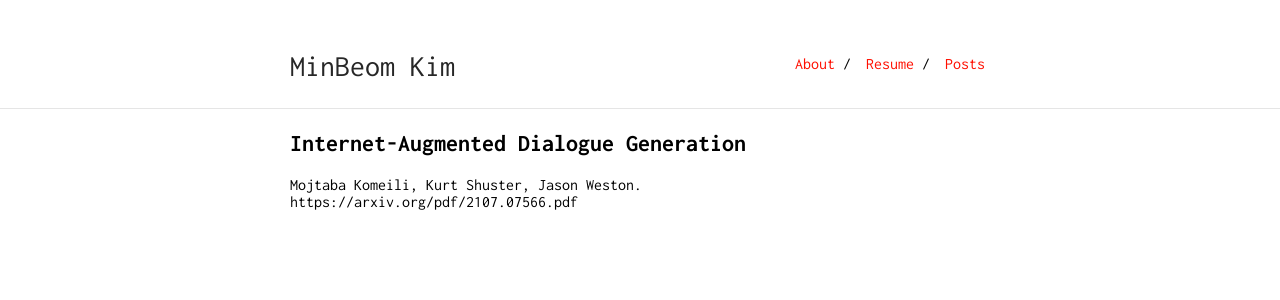
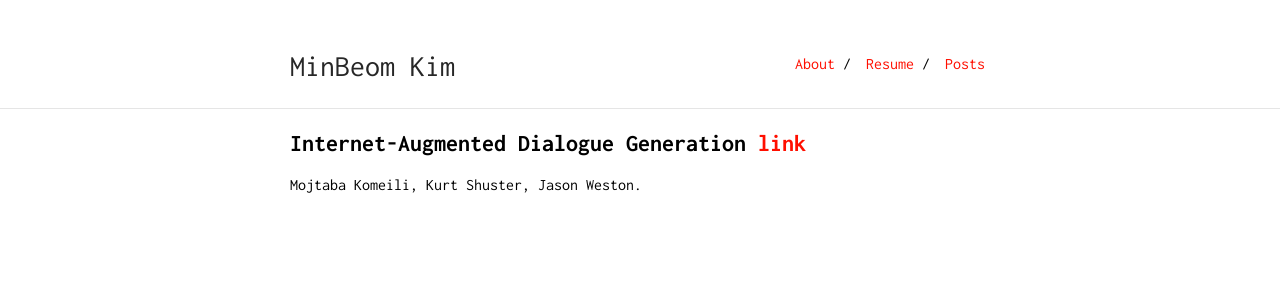
Before and after one commit to minbeomkim/minbeomkim.github.io, a Jekyll site: the page built from Post-Internet-Augmented_Dialogue_Generation.md, in a window 1280 px wide. Shown: the top 300 px of the page. Built offline with Jekyll 4.4.1, drawn with Linux system fonts in a browser that asks for light colours; our own code applies the rules of GitHub Pages for plain Markdown files.

Commit message:
Update Post-Internet-Augmented_Dialogue_Generation.md

```diff
--- a/Post-Internet-Augmented_Dialogue_Generation.md
+++ b/Post-Internet-Augmented_Dialogue_Generation.md
@@ -2,7 +2,6 @@
 layout: default
 ---
 
-## Internet-Augmented Dialogue Generation
+## Internet-Augmented Dialogue Generation  [link](https://arxiv.org/pdf/2107.07566.pdf)
 
-Mojtaba Komeili, Kurt Shuster, Jason Weston.<br/>
-https://arxiv.org/pdf/2107.07566.pdf
+Mojtaba Komeili, Kurt Shuster, Jason Weston.
```
